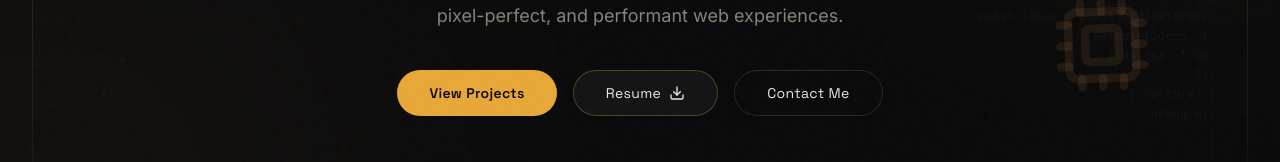
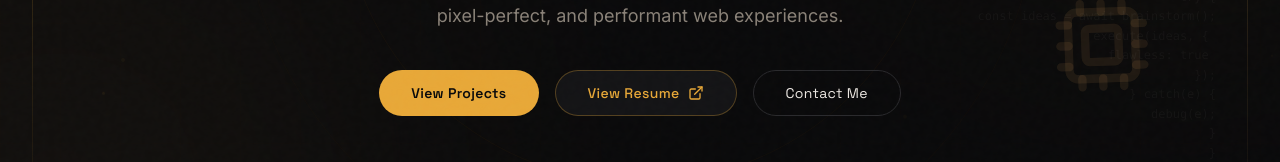
Before and after one commit to Sai-Janjirala/portfolio, a React (Vite) app: page / in a window 1280 px wide. Shown: the part 517-679 px from the top of the page. Built offline with nearby package versions, Linux system fonts and the light colour scheme; no server answers.

Commit message:
feat(hero): rename resume button to 'View Resume' and open PDF in browser tab

```diff
--- a/src/sections/Hero.jsx
+++ b/src/sections/Hero.jsx
@@ -1,6 +1,6 @@
 import { useState, useEffect, useMemo } from "react";
 import { motion, AnimatePresence, useScroll, useTransform } from "framer-motion";
-import { ArrowDown, Download, Code2, Cpu, Database } from "lucide-react";
+import { ArrowDown, ExternalLink, Code2, Cpu, Database } from "lucide-react";
 import { SOCIALS } from "../data";
 
 const Hero = () => {
@@ -313,21 +313,17 @@ const UI = {
                         <div className="absolute inset-0 bg-gradient-to-r from-primary via-accent to-primary bg-[length:200%_100%] opacity-0 group-hover:opacity-100 group-hover:animate-shimmer transition-opacity" />
                     </motion.button>
 
-                    <motion.button
+                    <motion.a
+                        href="/resume.pdf"
+                        target="_blank"
+                        rel="noopener noreferrer"
                         whileHover={{ scale: 1.05, boxShadow: "0 0 20px rgba(232,168,56,0.1)" }}
                         whileTap={{ scale: 0.95 }}
-                        onClick={() => {
-                            const link = document.createElement('a');
-                            link.href = "/resume.pdf";
-                            link.download = "Sai_Janjirala_Resume.pdf";
-                            link.target = "_blank";
-                            link.click();
-                        }}
                         className="px-8 py-3 bg-surface border border-primary/30 hover:border-primary/60 rounded-full text-text-main font-heading text-sm tracking-wide flex items-center justify-center gap-2 transition-all duration-300"
                     >
-                        <span>Resume</span>
-                        <Download size={16} />
-                    </motion.button>
+                        <span>View Resume</span>
+                        <ExternalLink size={16} />
+                    </motion.a>
 
                     <motion.button
                         whileHover={{ scale: 1.05, boxShadow: "0 0 20px rgba(232,168,56,0.1)" }}
```
